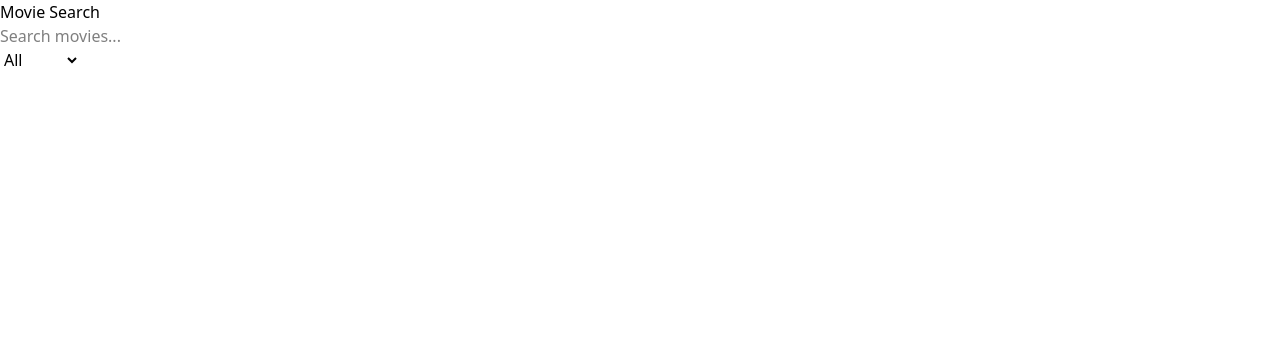
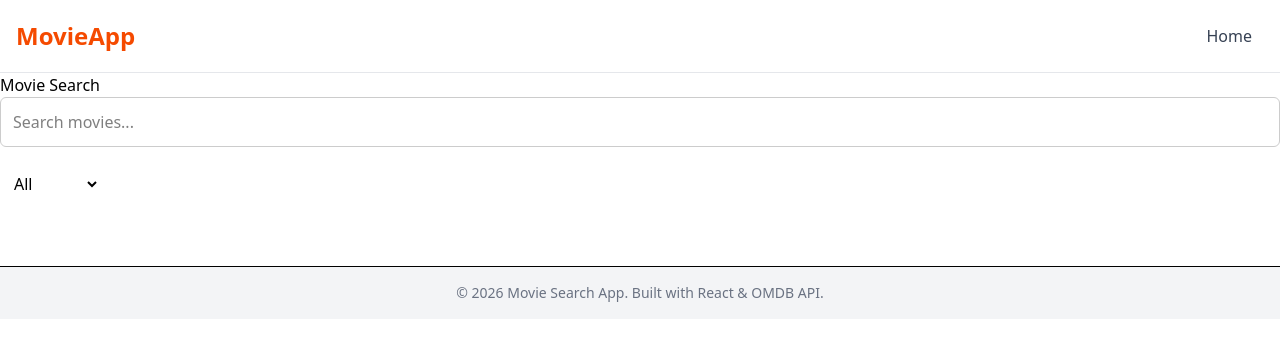
Before and after one commit to anantharjun672001-a11y/MovieSearchApp, a React (Vite) app: page / in a window 1280 px wide. Shown: the top 340 px of the page. Built offline with nearby package versions, Linux system fonts and the light colour scheme.

Commit message:
Footer,Navbar Created succesfully and also tailwind css styles will be applied

```diff
--- a/package.json
+++ b/package.json
@@ -12,6 +12,7 @@
   "dependencies": {
     "@tailwindcss/vite": "^4.1.18",
     "axios": "^1.13.4",
+    "flowbite": "^4.0.1",
     "react": "^19.2.0",
     "react-dom": "^19.2.0",
     "react-icons": "^5.5.0",
--- a/src/App.jsx
+++ b/src/App.jsx
@@ -2,16 +2,19 @@ import React from 'react';
 import { BrowserRouter, Routes,Route } from 'react-router-dom';
 import Home from './pages/Home';
 import MovieDetails from './pages/MovieDetails';
+import Navbar from './components/Navbar';
+import Footer from './components/Footer';
 
 const App = () => {
   return (
     <div>
       <BrowserRouter>
+        <Navbar/>
         <Routes>
             <Route path='/' element={<Home/>}/>
             <Route path='/movie/:id' element={<MovieDetails/>}/>
         </Routes>
-
+        <Footer/>
       </BrowserRouter>
 
     </div>
--- a/src/components/FilterDropdown.jsx
+++ b/src/components/FilterDropdown.jsx
@@ -1,16 +1,21 @@
 import React from 'react';
 
-const FilterDropdown = ({onChange}) => {
-    return (
-        <div>
-            <select onChange={(e)=>onChange(e.target.value)}>
-                <option  value="">All</option>
-                <option value="movies">Movies</option>
-                <option value="series">Series</option>
-                <option value="episode">Episode</option>
-            </select>
-        </div>
-    );
+const FilterDropdown = ({ onChange }) => {
+  return (
+    <select
+      onChange={(e) => onChange(e.target.value)}
+      style={{
+        padding: "10px",
+        marginBottom: "20px",
+        borderRadius: "6px"
+      }}
+    >
+      <option value="">All</option>
+      <option value="movie">Movie</option>
+      <option value="series">Series</option>
+      <option value="episode">Episode</option>
+    </select>
+  );
 };
 
 export default FilterDropdown;
--- /dev/null
+++ b/src/components/Footer.jsx
@@ -0,0 +1,17 @@
+import React from 'react';
+
+const Footer = () => {
+    return (
+        <div>
+            <footer className="bg-gray-100 border-t mt-10">
+            <div className="max-w-screen-xl mx-auto p-4 text-center">
+                <p className="text-sm text-gray-500">
+                © 2026 Movie Search App. Built with React & OMDB API.
+                </p>
+            </div>
+            </footer>
+        </div>
+    );
+};
+
+export default Footer;
--- a/src/components/MovieCard.jsx
+++ b/src/components/MovieCard.jsx
@@ -5,22 +5,29 @@ const MovieCard = ({ movie }) => {
     <div
       style={{
         border: "1px solid #ddd",
-        borderRadius: "8px",
-        padding: "10px",
-        textAlign: "center"
+        borderRadius: "10px",
+        overflow: "hidden",
+        background: "#fff",
+        boxShadow: "0 4px 8px rgba(0,0,0,0.1)"
       }}
     >
       <img
-        src={movie.Poster !== "N/A" ? movie.Poster : "https://via.placeholder.com/200"}
+        src={movie.Poster !== "N/A" ? movie.Poster : "https://via.placeholder.com/300"}
         alt={movie.Title}
         style={{ width: "100%", height: "300px", objectFit: "cover" }}
       />
-      <h3>{movie.Title}</h3>
-      <p>{movie.Year}</p>
 
-      <Link to={`/movie/${movie.imdbID}`}>
-        View Details
-      </Link>
+      <div style={{ padding: "10px" }}>
+        <h3 style={{ fontSize: "16px" }}>{movie.Title}</h3>
+        <p style={{ color: "#666" }}>{movie.Year}</p>
+
+        <Link
+          to={`/movie/${movie.imdbID}`}
+          style={{ color: "#ff6600", textDecoration: "none" }}
+        >
+          View Details →
+        </Link>
+      </div>
     </div>
   );
 };
--- a/src/components/MovieList.jsx
+++ b/src/components/MovieList.jsx
@@ -5,17 +5,17 @@ const MovieList = ({ movies }) => {
     <div
       style={{
         display: "grid",
-        gridTemplateColumns: "repeat(auto-fill, minmax(200px, 1fr))",
-        gap: "20px"
+        gridTemplateColumns: "repeat(auto-fill, minmax(220px, 1fr))",
+        gap: "20px",
+        marginBottom: "30px"
       }}
     >
-     {movies.map((movie, index) => (
+      {movies.map((movie, index) => (
         <MovieCard
-            key={`${movie.imdbID}-${index}`}
-            movie={movie}
+          key={`${movie.imdbID}-${index}`}
+          movie={movie}
         />
-        ))}
-
+      ))}
     </div>
   );
 };
--- /dev/null
+++ b/src/components/Navbar.jsx
@@ -0,0 +1,30 @@
+import { Link } from "react-router-dom";
+
+const Navbar = () => {
+  return (
+    <nav className="bg-blue border-b border-gray-200">
+      <div className="max-7xl flex flex-wrap items-center justify-between mx-auto p-4">
+
+        <Link to="/" className="text-2xl font-bold text-orange-600">
+          MovieApp
+        </Link>
+
+        <div className="hidden w-full md:block md:w-auto">
+          <ul className="font-medium flex flex-col md:flex-row md:space-x-8">
+            <li>
+              <Link
+                to="/"
+                className="block py-2 px-3 text-gray-700 hover:text-orange-600"
+              >
+                Home
+              </Link>
+            </li>
+          </ul>
+        </div>
+
+      </div>
+    </nav>
+  );
+};
+
+export default Navbar;
--- a/src/components/Pagination.jsx
+++ b/src/components/Pagination.jsx
@@ -1,11 +1,25 @@
 import React from 'react';
+const Pagination = ({ page, setPage }) => {
+  return (
+    <div style={{ textAlign: "center", marginBottom: "30px" }}>
+      <button
+        disabled={page === 1}
+        onClick={() => setPage(page - 1)}
+        style={{ marginRight: "10px" }}
+      >
+        Prev
+      </button>
 
-const Pagination = () => {
-    return (
-        <div>
-            <p>Pagination here..</p>
-        </div>
-    );
+      <span>Page {page}</span>
+
+      <button
+        onClick={() => setPage(page + 1)}
+        style={{ marginLeft: "10px" }}
+      >
+        Next
+      </button>
+    </div>
+  );
 };
 
 export default Pagination;
--- a/src/components/SearchBar.jsx
+++ b/src/components/SearchBar.jsx
@@ -1,15 +1,21 @@
 import React from 'react';
 
-const SearchBar = ({onSearch}) => {
-    return (
-        <div>
-            <input
-                type="text"
-                placeholder='Search movies...'
-                onChange={(e)=>onSearch(e.target.value)}
-                />
-        </div>
-    );
+const SearchBar = ({ onSearch }) => {
+  return (
+    <input
+      type="text"
+      placeholder="Search movies..."
+      onChange={(e) => onSearch(e.target.value)}
+      style={{
+        width: "100%",
+        padding: "12px",
+        fontSize: "16px",
+        marginBottom: "15px",
+        borderRadius: "6px",
+        border: "1px solid #ccc"
+      }}
+    />
+  );
 };
 
 export default SearchBar;
--- a/src/main.jsx
+++ b/src/main.jsx
@@ -1,5 +1,6 @@
 import { createRoot } from "react-dom/client";
 import "./index.css";
+import 'flowbite';
 import App from "./App.jsx";
 
 createRoot(document.getElementById("root")).render(<App />);
--- a/src/pages/MovieDetails.jsx
+++ b/src/pages/MovieDetails.jsx
@@ -31,8 +31,14 @@ const MovieDetails = () => {
   if (!movie) return <p>Loading...</p>;
 
   return (
-    <div>
-      <img src={movie.Poster} alt={movie.Title} />
+
+    <div style={{ maxWidth: "800px", margin: "auto", padding: "20px" }}>
+        <img
+            src={movie.Poster}
+            alt={movie.Title}
+            style={{ width: "300px", float: "left", marginRight: "20px" }}
+        />
+
       <h2>{movie.Title}</h2>
       <p><b>Year:</b> {movie.Year}</p>
       <p><b>Genre:</b> {movie.Genre}</p>
```
Also changed, not shown: 1 other file (tests, documents, lock files or other folders).
